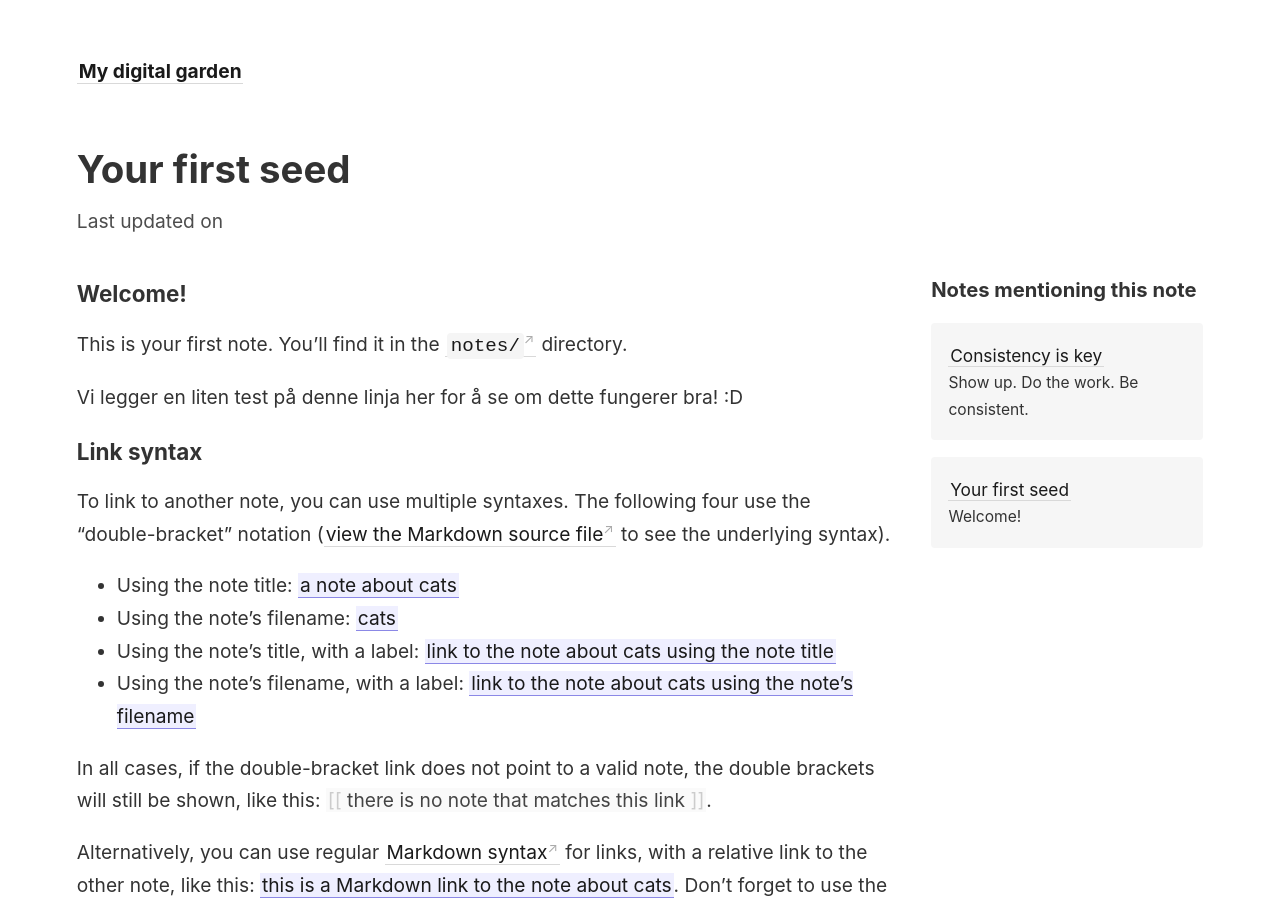
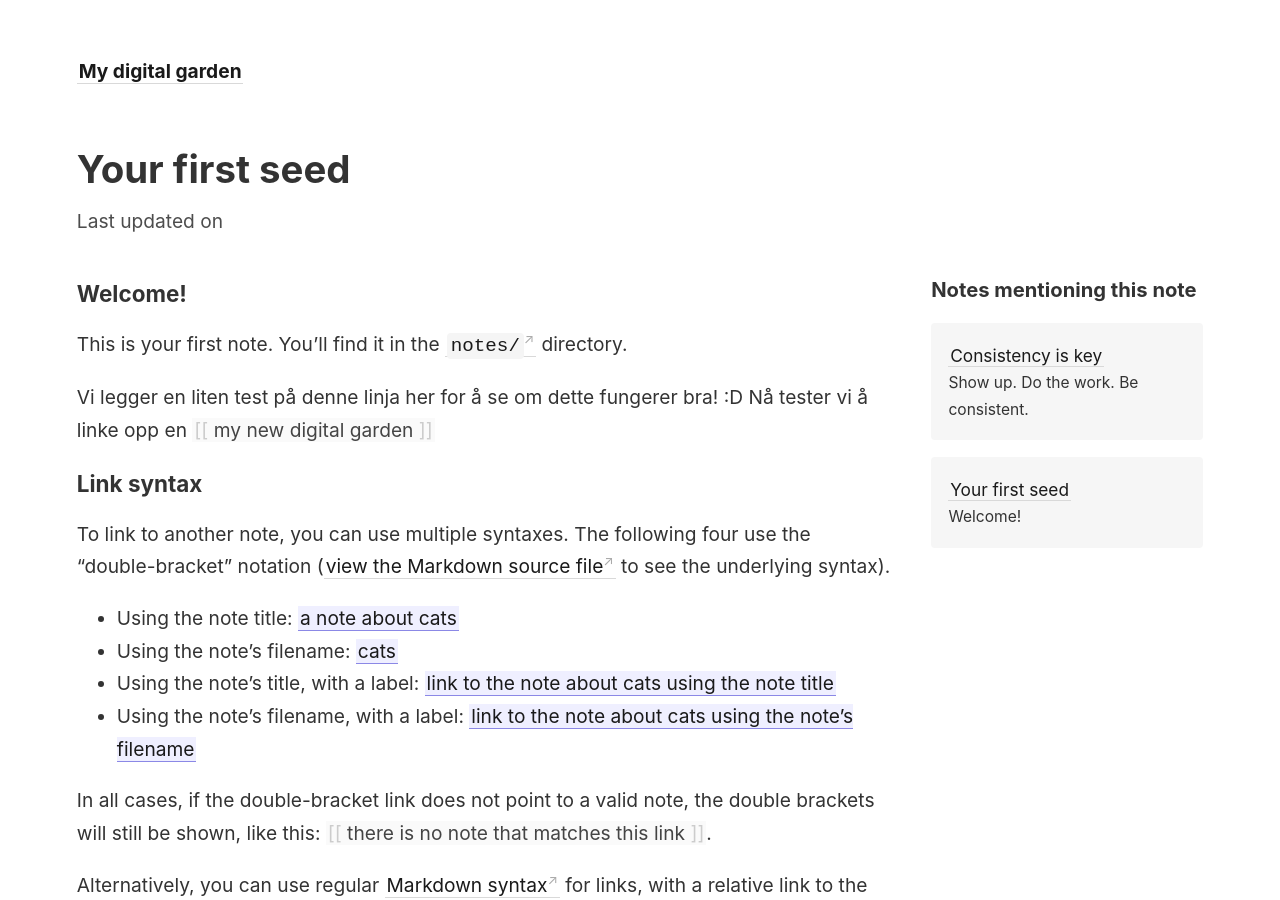
Before and after one commit to egrodaas/app, a Jekyll site: the page built from _notes/your-first-note.md, in a window 1280 px wide and 900 px high. Built offline with Jekyll 4.4.1, drawn with Linux system fonts in a browser that asks for light colours.

Commit message:
Update your-first-note.md

```diff
--- a/_notes/your-first-note.md
+++ b/_notes/your-first-note.md
@@ -7,6 +7,7 @@ title: Your first seed
 This is your first note. You'll find it in the [`notes/`](https://github.com/maximevaillancourt/digital-garden-jekyll-template/tree/master/_notes) directory.
 
 Vi legger en liten test på denne linja her for å se om dette fungerer bra! :D
+Nå tester vi å linke opp en [[my new digital garden]]
 
 ### Link syntax
 
```
